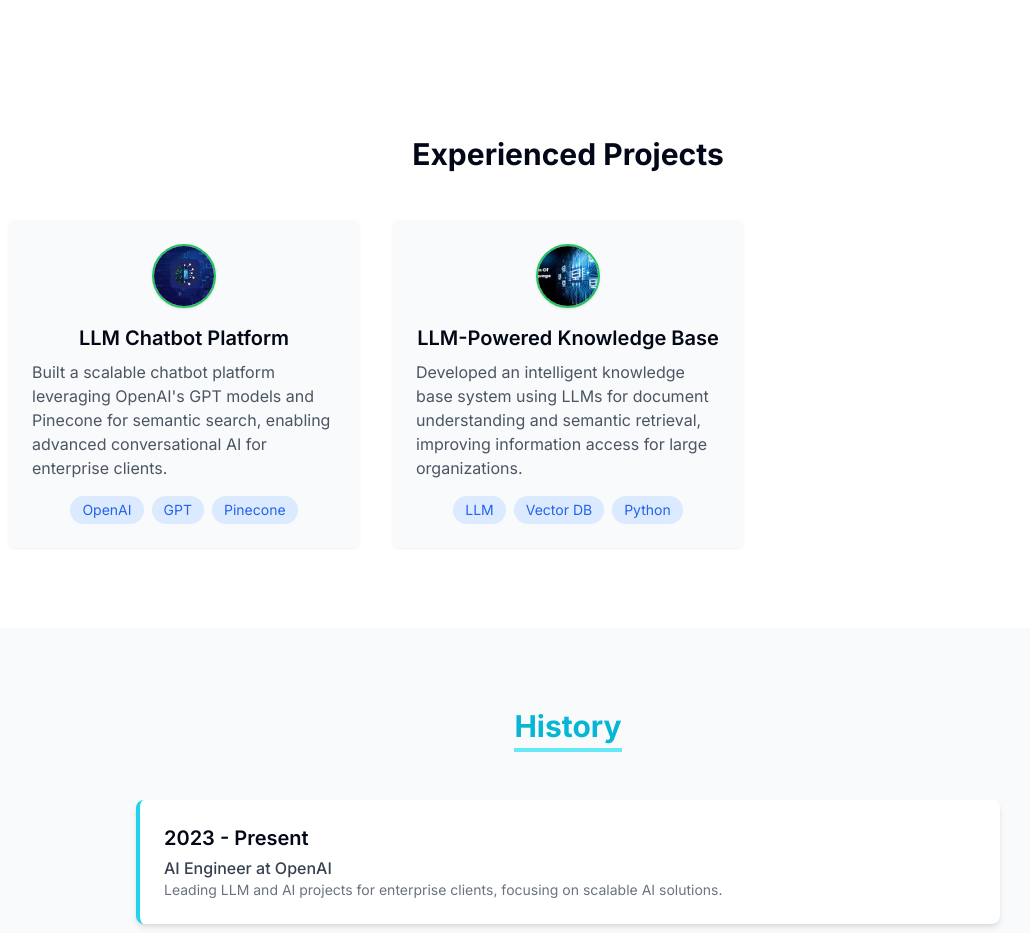
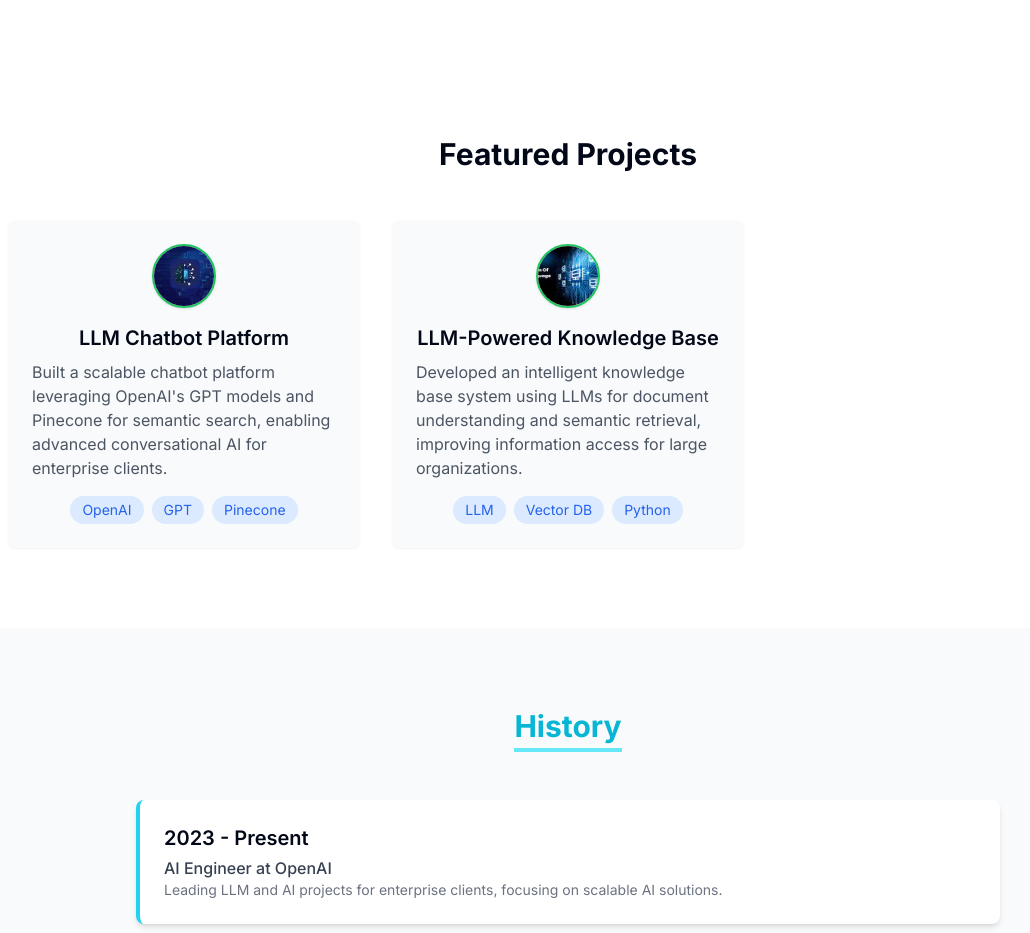
Before and after one commit to prodev1119/portfolio, a Next.js app: page / in a window 1280 px wide. Shown: the part 1380-2313 px from the top of the page, without its empty margins (72-1102 px from the left). Built offline with nearby package versions, Linux system fonts and the light colour scheme.

Commit message:
fix: featured

```diff
--- a/src/app/page.tsx
+++ b/src/app/page.tsx
@@ -156,7 +156,7 @@ export default function Home() {
         {/* Projects Section */}
         <section id="projects" className="py-20 bg-white dark:bg-gray-900">
           <div className="max-w-6xl mx-auto px-4">
-            <h2 className="text-3xl font-bold text-center mb-12">Experienced Projects</h2>
+            <h2 className="text-3xl font-bold text-center mb-12">Featured Projects</h2>
             <div className="grid md:grid-cols-2 lg:grid-cols-3 gap-8">
               {/* Project cards will go here */}
               <div className="bg-gray-50 dark:bg-gray-800 rounded-lg overflow-hidden shadow-sm">
```
